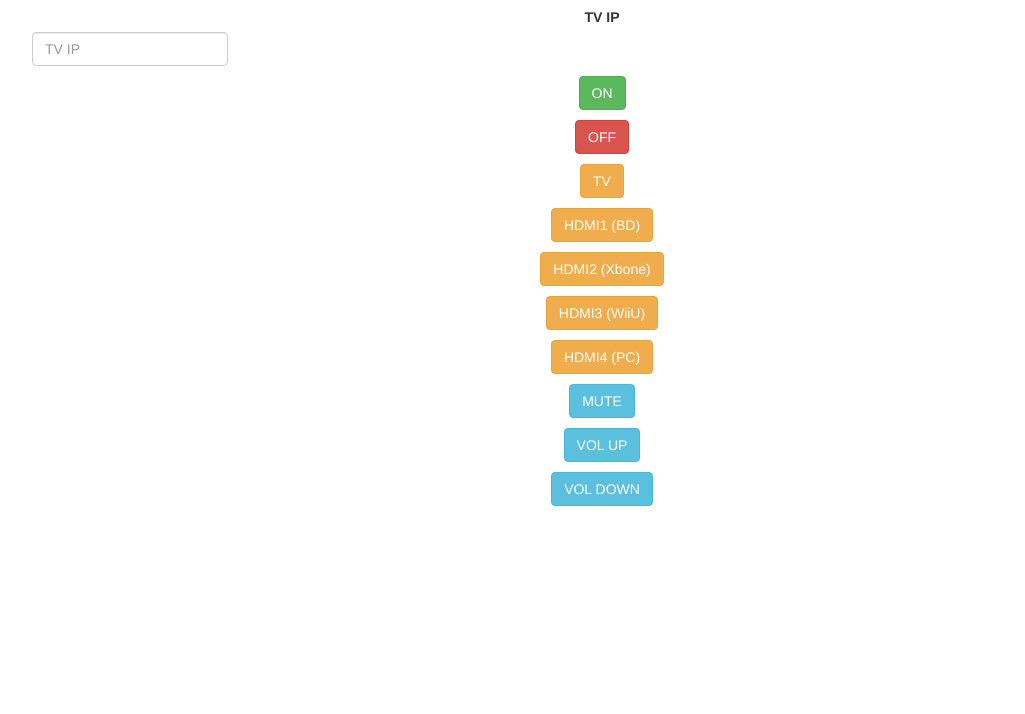
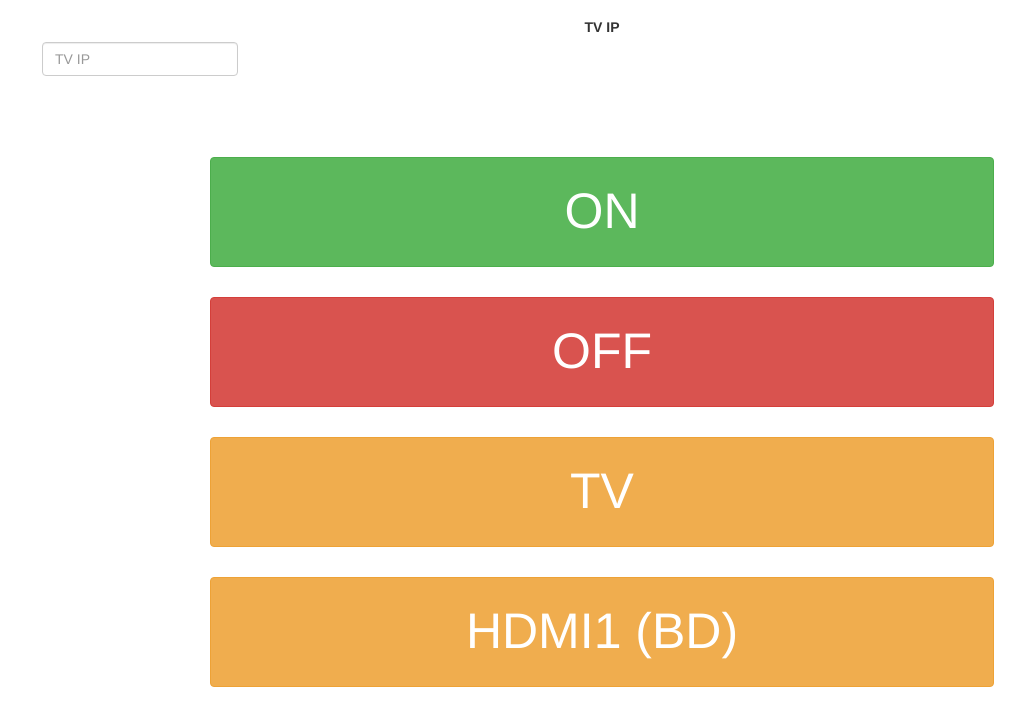
Before and after one commit to deanrather/Sony-Bravia-Remote, a plain HTML site: page index.html in a window 1280 px wide. Shown: the part 63-777 px from the top of the page, without its empty margins (38-1063 px from the left). Drawn offline with nearby package versions, Linux system fonts and the light colour scheme; no server answers.

Commit message:
bigger buttons

```diff
--- a/index.html
+++ b/index.html
@@ -12,6 +12,8 @@
         <style>
             form {text-align: center;}
             .form-control {width: 14em;}
+            button {font-size: 50px !important; width: 70%; height:100%}
+            p {height: 130px; padding: 10px}
         </style>
         <link rel="shortcut icon" href="favicon.ico" type="image/x-icon" />
     </head>
```
